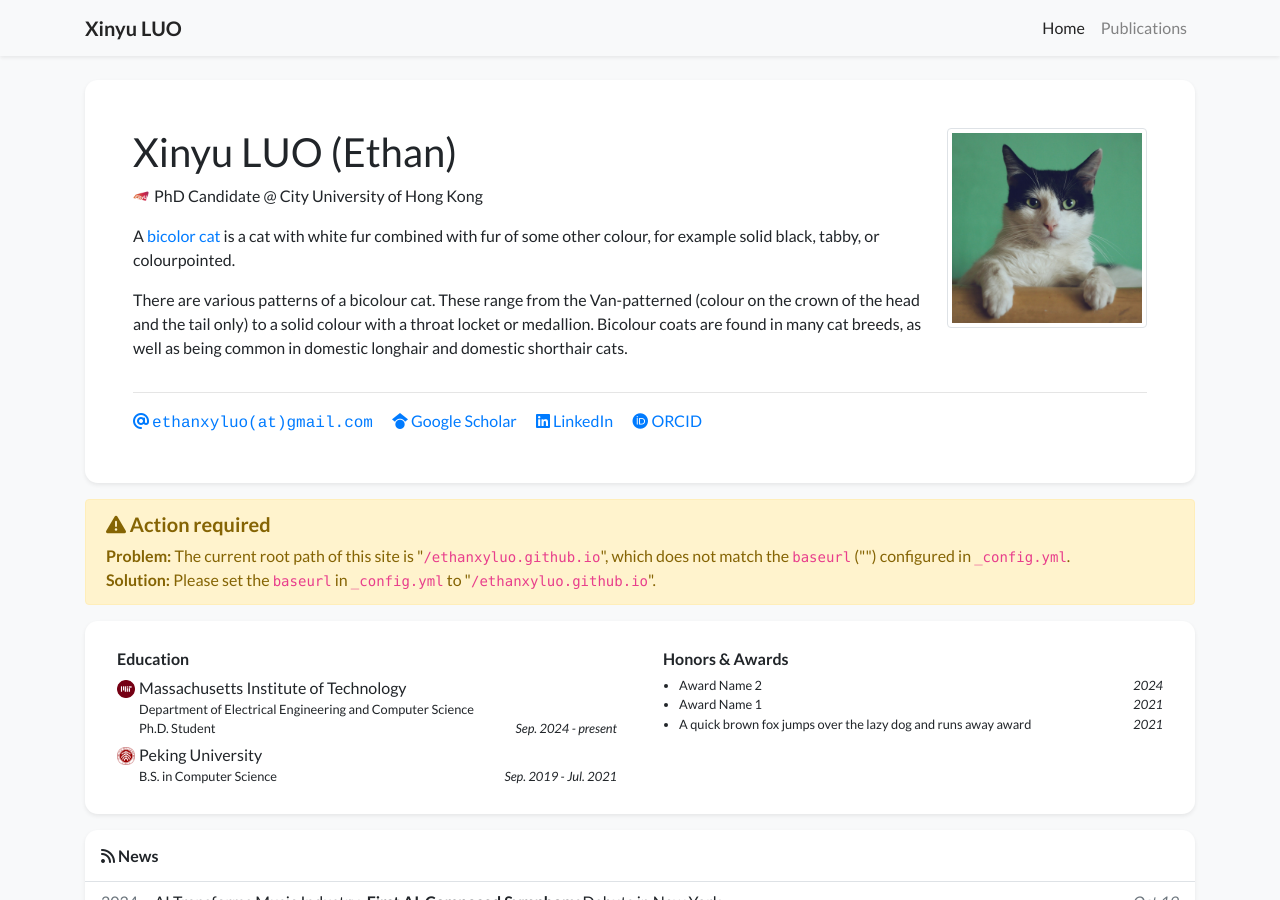
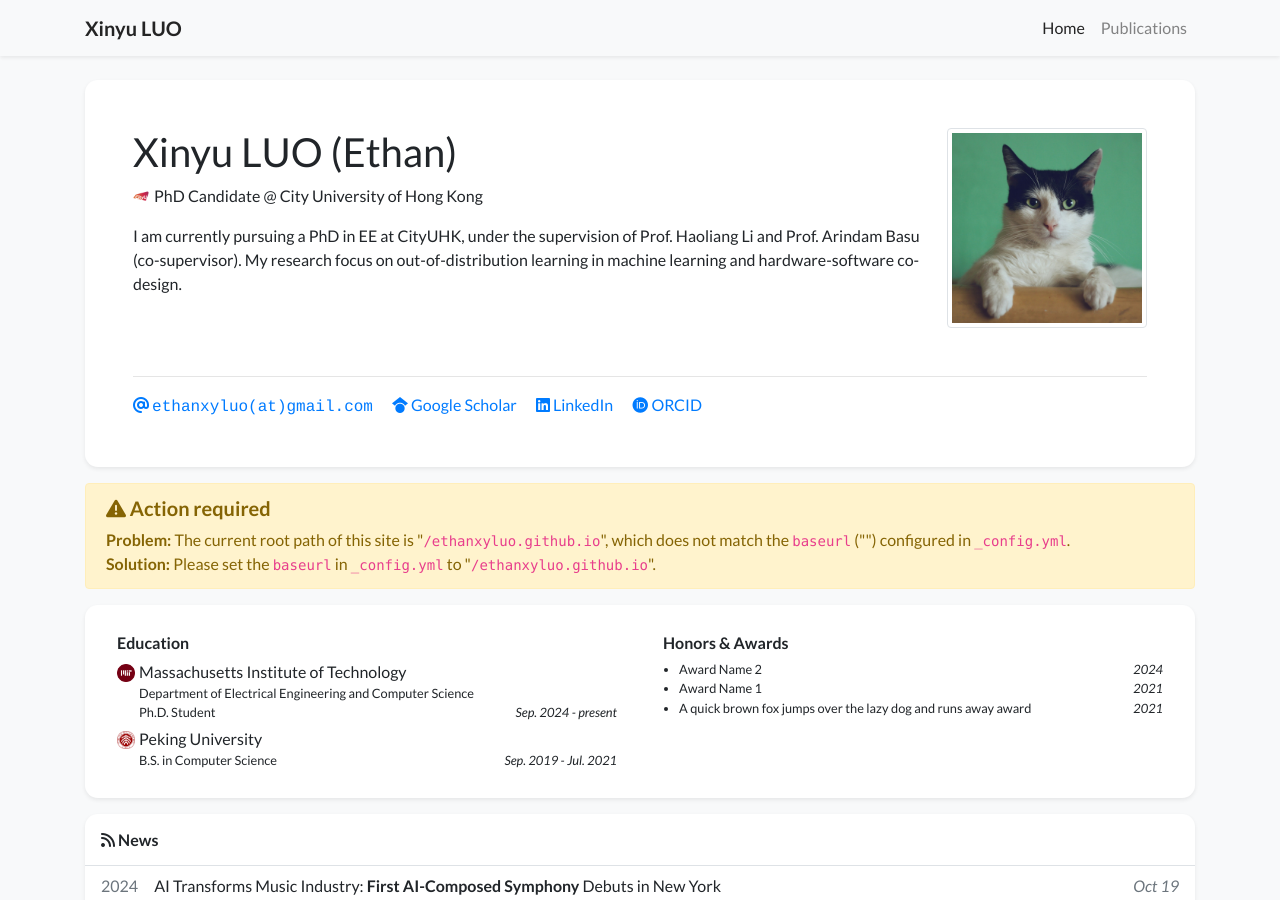
Before and after one commit to ethanxyluo/ethanxyluo.github.io, a Jekyll site: the page built from index.html, in a window 1280 px wide and 900 px high. Built offline with Jekyll 4.4.1, drawn with Linux system fonts in a browser that asks for light colours; nearby versions of some CDN libraries; a style sheet for code colours, icons or effects is not loaded.

Commit message:
Update profile.yml

```diff
--- a/_data/profile.yml
+++ b/_data/profile.yml
@@ -21,12 +21,8 @@ orcid: 0009-0007-5229-8733
 short_bio_text_justify: false
 short_bio: >-
   <p>
-    A <a href="https://en.wikipedia.org/wiki/Bicolor_cat" target="_blank">bicolor cat</a> is a cat with white fur combined with fur of some other colour, for example solid black, tabby, or colourpointed.
-  </p>
-  <p>
-    There are various patterns of a bicolour cat. These range from the Van-patterned (colour on the crown of the head
-    and the tail only) to a solid colour with a throat locket or medallion. Bicolour coats are found in many cat breeds,
-    as well as being common in domestic longhair and domestic shorthair cats.
+    I am currently pursuing a PhD in EE at CityUHK, under the supervision of Prof. Haoliang Li and Prof. Arindam Basu (co-supervisor).
+    My research focus on out-of-distribution learning in machine learning and hardware-software co-design.
   </p>
 
 portrait_url: /assets/images/photos/portrait.jpg
```
